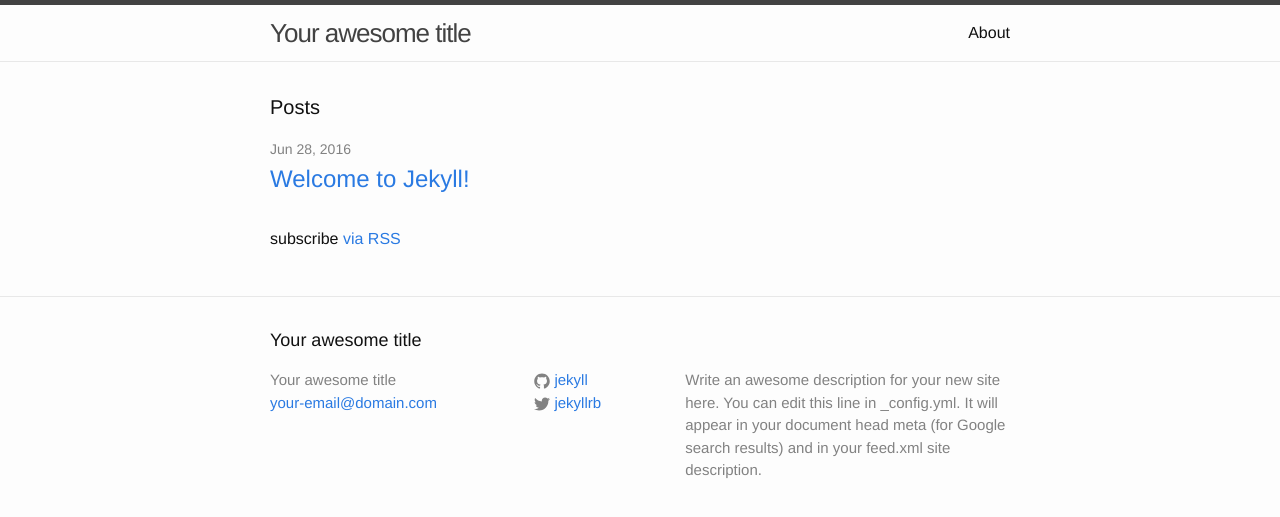
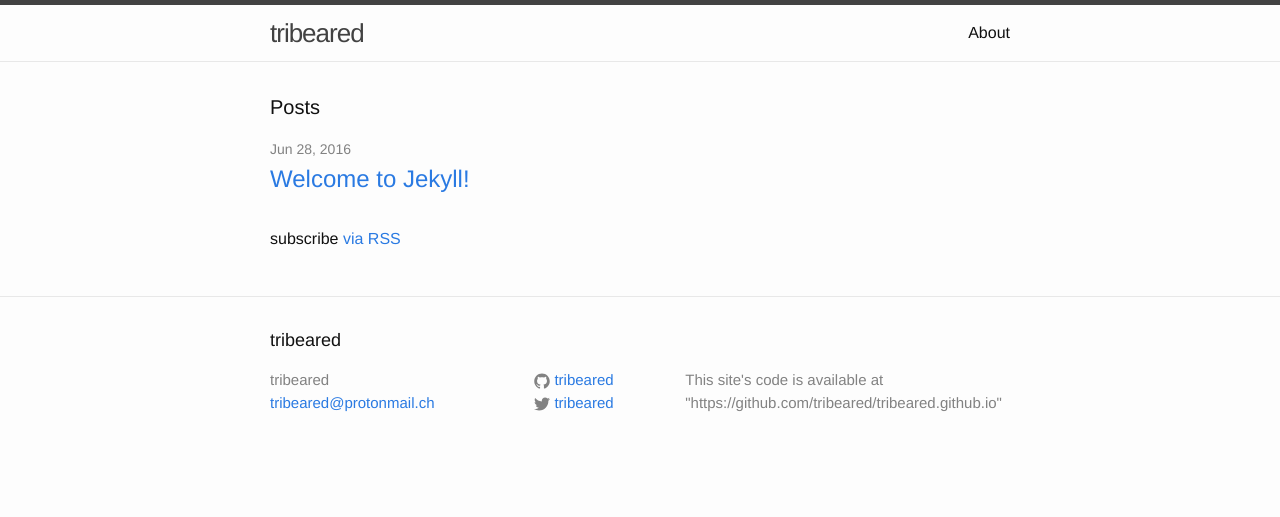
Before and after one commit to tribeared/tribeared.github.io, a Jekyll site: the page built from index.html, in a window 1280 px wide. Shown: the top 517 px of the page. Built offline with Jekyll 4.4.1, drawn with Linux system fonts in a browser that asks for light colours.

Commit message:
Customize the config file

```diff
--- a/_config.yml
+++ b/_config.yml
@@ -6,16 +6,14 @@
 # 'jekyll serve'. If you change this file, please restart the server process.
 
 # Site settings
-title: Your awesome title
-email: your-email@domain.com
+title: tribeared
+email: tribeared@protonmail.ch
 description: > # this means to ignore newlines until "baseurl:"
-  Write an awesome description for your new site here. You can edit this
-  line in _config.yml. It will appear in your document head meta (for
-  Google search results) and in your feed.xml site description.
+  This site's code is available at "https://github.com/tribeared/tribeared.github.io"
 baseurl: "" # the subpath of your site, e.g. /blog
 url: "http://yourdomain.com" # the base hostname & protocol for your site
-twitter_username: jekyllrb
-github_username:  jekyll
+twitter_username: tribeared
+github_username:  tribeared
 
 # Build settings
 markdown: kramdown
```
